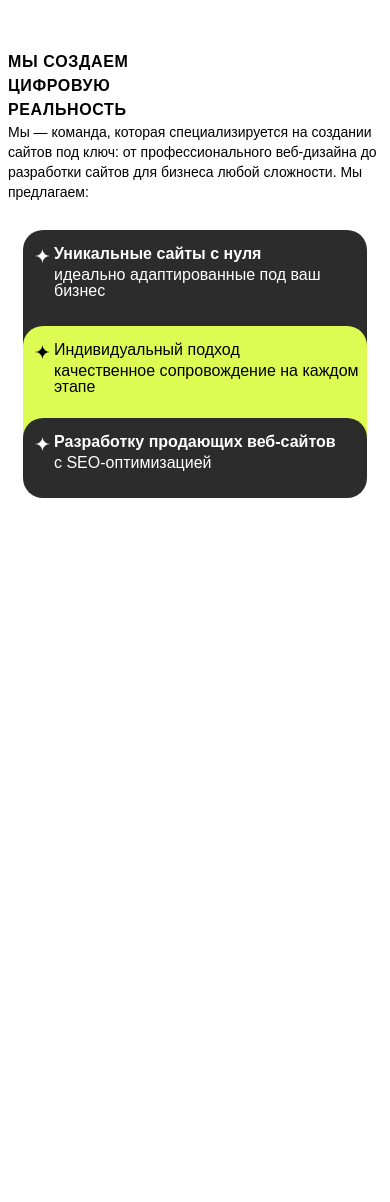
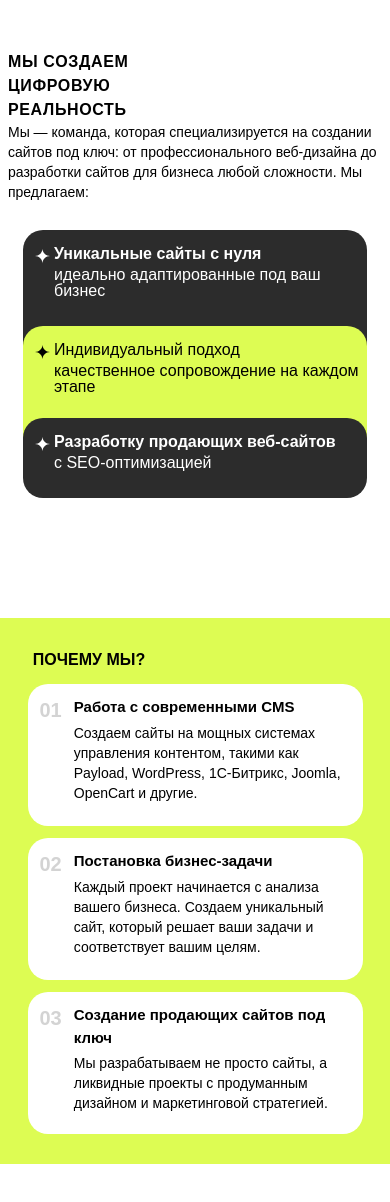
Before and after one commit to 1Slivador1Dali1/bm-w, a Next.js app: page / in a window 390 px wide. Shown: the top 1202 px of the page. Before the commit the page ends 844 px from the top, so only its background shows below. Built offline with nearby package versions, Linux system fonts and the light colour scheme.

Commit message:
full-block-4

```diff
--- a/app/page.tsx
+++ b/app/page.tsx
@@ -88,42 +88,42 @@ export default function Home() {
         </div>
       </div>
 
-      <div className="xl:h-[967px] 2xl:h-[869px] min-w-[359px] max-md:max-w-[730px] md:max-w-[730px] lg:max-w-[1200px] xl:max-w-[1600px] 2xl:max-w-[1920px] bg-[var(--osnovnoy-cvet)] mx-auto flex items-center justify-center relative mb-11 overflow-hidden">
+      <div className="px-2 md:pl-5 xl:pl-0 h-[546px] xl:h-[967px] 2xl:h-[869px] min-w-[375px] max-md:max-w-[780px] md:max-w-[1024px] lg:max-w-[1300px] xl:max-w-[1600px] 2xl:max-w-[1920px] bg-[var(--osnovnoy-cvet)] mx-auto flex items-center justify-center md:items-start md:justify-start xl:items-center xl:justify-center relative mb-11 overflow-hidden">
         <Image
           src="/bgwe.png"
-          className="hidden absolute xl:bottom-0 xl:right-[-114px] 2xl:top-[146px] 2xl:right-[28px] md:block "
+          className="hidden md:absolute md:bottom-0 md:right-[-114px] md:w-[542px] md:h-[497px] xl:w-[826px] xl:h-[723px] xl:bottom-0 xl:right-[-114px] 2xl:top-[146px] 2xl:right-[28px] md:block "
           alt="Example"
           width={826}
           height={723}
         />
 
-        <div className="xl:max-w-[1435px] 2xl:w-[1760px] absolute z-10">
-          <div className="xl:max-w-[1335px] 2xl:max-w-[1700px] flex flex-col items-start justify-start gap-7 2xl:h-[800px]">
-            <div className="max-w-[1760px] max-h-[98px] flex items-center gap-[30px] xl:pr-[845px] 2xl:pr-[800px]">
+        <div className=" min-w-[375px] max-md:max-w-[748px] md:max-w-[748px] xl:max-w-[1435px] 2xl:w-[1760px] absolute z-10">
+          <div className=" min-w-[375px] max-md:max-w-[748px] md:max-w-[748px] xl:max-w-[1335px] 2xl:max-w-[1700px] flex flex-col max-sm:justify-center max-sm:items-center items-start justify-start max-md:gap-3 md:gap-5 xl:gap-7 md:pt-3 md:h-[510px] xl:h-[840px] 2xl:h-[800px]">
+            <div className="max-w-[1760px] max-h-[98px] flex items-center gap-[30px] max-sm:pr-[220px] xl:pr-[845px] 2xl:pr-[800px]">
               <Image
                 src="/logoweblock.svg"
-                className="hidden md:block 2xl:h-24 2xl:w-24 xl:h-[86px] xl:w-[86px]"
+                className="hidden xl:block 2xl:h-24 2xl:w-24 xl:h-[86px] xl:w-[86px]"
                 alt="Example"
                 width={98}
                 height={98}
               />
 
-              <h2 className="font-bold uppercase text-[var(--cvet-teksta)] xl:text-[45px] 2xl:text-[55px] max-w-[804px] ">
+              <h2 className="font-bold uppercase text-[var(--cvet-teksta)] text-base md:text-[26px] xl:text-[45px] 2xl:text-[55px] max-w-[804px] pl-2">
                 Почему мы?
               </h2>
             </div>
 
-            <div className="max-w-[904px] flex flex-col gap-8 xl:max-h-[724px] 2xl:max-h-[643px] justify-between">
-              <div className="max-w-[904px] pt-8 xl:pb-[54px] 2xl:pb-8 pl-8 xl:pr-[17px] 2xl:pr-10 flex xl:gap-10 2xl:gap-14 items-start bg-[var(--cvet-teksta-2)] rounded-[50px] xl:max-h-[220px] 2xl:max-h-[193px] ">
-                <span className="font-bold xl:text-[40px] 2xl:text-6xl text-[var(--osnovnoy-cvet-3)] max-h-[70px] inline-block align-top">
+            <div className="max-w-[904px] flex flex-col gap-3 xl:gap-8 xl:max-h-[724px] 2xl:max-h-[643px] justify-between ">
+              <div className="max-w-[335px] md:max-w-[470px] xl:max-w-[904px] pt-3 xl:pt-8 pb-6 md:pb-[13px] xl:pb-[54px] 2xl:pb-8 pl-3 xl:pl-8 pr-3 md:pr-[15px] xl:pr-[17px] 2xl:pr-10 flex gap-3 xl:gap-10 2xl:gap-14 items-start bg-[var(--cvet-teksta-2)] rounded-[20px] xl:rounded-[50px] max-h-[142px] md:max-h-[137px] xl:max-h-[220px] 2xl:max-h-[193px] ">
+                <span className="font-bold text-xl xl:text-[40px] 2xl:text-6xl text-[var(--osnovnoy-cvet-3)] max-h-[70px] inline-block align-top">
                   01
                 </span>
 
-                <div className="max-w-[623px] flex flex-col gap-3">
-                  <h3 className="font-bold text-2xl text-[var(--cvet-teksta)]">
+                <div className="md:max-w-[332px] xl:max-w-[623px] flex flex-col gap-1 xl:gap-3">
+                  <h3 className="font-bold text-[15px] md:text-xl xl:text-2xl text-[var(--cvet-teksta)]">
                     Работа с современными CMS
                   </h3>
-                  <p className="xl:max-w-[485px] 2xl:max-w-[623px] font-normal text-[20px] text-wrap text-[var(--cvet-teksta)]">
+                  <p className="md:max-w-[317px] xl:max-w-[485px] 2xl:max-w-[623px] font-normal text-sm xl:text-[20px] text-wrap text-[var(--cvet-teksta)]">
                     Создаем сайты на мощных системах управления контентом,
                     такими как Payload, WordPress, 1С-Битрикс, Joomla, OpenCart
                     и другие.
@@ -131,16 +131,16 @@ export default function Home() {
                 </div>
               </div>
 
-              <div className="max-w-[904px] pt-8 xl:pb-[54px] 2xl:pb-8 pl-8 xl:pr-[17px] 2xl:pr-10 flex xl:gap-10 2xl:gap-14 items-start bg-[var(--cvet-teksta-2)] rounded-[50px] xl:max-h-[220px] 2xl:max-h-[193px]">
-                <span className="font-bold xl:text-[40px] 2xl:text-6xl text-[var(--osnovnoy-cvet-3)] max-h-[70px]">
+              <div className="max-w-[335px] md:max-w-[470px] xl:max-w-[904px] pt-3 xl:pt-8 pb-6 md:pb-[13px] xl:pb-[54px] 2xl:pb-8 pl-3 xl:pl-8 pr-3 md:pr-[15px] xl:pr-[17px] 2xl:pr-10 flex gap-3 xl:gap-10 2xl:gap-14 items-start bg-[var(--cvet-teksta-2)] rounded-[20px] xl:rounded-[50px] max-h-[142px] md:max-h-[137px] xl:max-h-[220px] 2xl:max-h-[193px]">
+                <span className="font-bold text-xl xl:text-[40px] 2xl:text-6xl text-[var(--osnovnoy-cvet-3)] max-h-[70px] inline-block align-top">
                   02
                 </span>
 
-                <div className="max-w-[623px] flex flex-col gap-3">
-                  <h3 className="font-bold text-2xl text-[var(--cvet-teksta)]">
+                <div className="md:max-w-[332px] xl:max-w-[623px] flex flex-col gap-1 xl:gap-3">
+                  <h3 className="font-bold text-[15px] md:text-xl xl:text-2xl text-[var(--cvet-teksta)]">
                     Постановка бизнес-задачи
                   </h3>
-                  <p className="xl:max-w-[485px] 2xl:max-w-[623px] font-normal text-[20px] text-wrap text-[var(--cvet-teksta)]">
+                  <p className="md:max-w-[317px] xl:max-w-[485px] 2xl:max-w-[623px] font-normal text-sm xl:text-[20px] text-wrap text-[var(--cvet-teksta)]">
                     Каждый проект начинается с анализа вашего бизнеса. Создаем
                     уникальный сайт, который решает ваши задачи и соответствует
                     вашим целям.
@@ -148,16 +148,16 @@ export default function Home() {
                 </div>
               </div>
 
-              <div className="max-w-[904px] pt-8 pb-[57px] pl-8 xl:pr-[17px] 2xl:pr-10 flex xl:gap-10 2xl:gap-14 items-start bg-[var(--cvet-teksta-2)] rounded-[50px] xl:max-h-[220px] 2xl:max-h-[193px]">
-                <span className="font-bold xl:text-[40px] 2xl:text-6xl text-[var(--osnovnoy-cvet-3)] max-h-[70px]">
+              <div className="max-w-[335px] md:max-w-[470px] xl:max-w-[904px] pt-3 xl:pt-8 pb-6 md:pb-[13px] xl:pb-[57px] pl-3 xl:pl-8 pr-3 md:pr-[15px] xl:pr-[17px] 2xl:pr-10 flex gap-3 xl:gap-10 2xl:gap-14 items-start bg-[var(--cvet-teksta-2)] rounded-[20px] max-h-[142px] md:max-h-[137px] xl:rounded-[50px] xl:max-h-[220px] 2xl:max-h-[193px]">
+                <span className="font-bold text-xl xl:text-[40px] 2xl:text-6xl text-[var(--osnovnoy-cvet-3)] max-h-[70px] inline-block align-top">
                   03
                 </span>
 
-                <div className="max-w-[623px] flex flex-col gap-3">
-                  <h3 className="font-bold text-2xl text-[var(--cvet-teksta)]">
+                <div className="md:max-w-[332px] xl:max-w-[623px] flex flex-col gap-1 xl:gap-3">
+                  <h3 className="font-bold text-[15px] md:text-xl xl:text-2xl text-[var(--cvet-teksta)]">
                     Создание продающих сайтов под ключ
                   </h3>
-                  <p className="xl:max-w-[485px] 2xl:max-w-[623px] font-normal text-[20px] text-wrap text-[var(--cvet-teksta)]">
+                  <p className="md:max-w-[317px] xl:max-w-[485px] 2xl:max-w-[623px] font-normal text-sm xl:text-[20px] text-wrap text-[var(--cvet-teksta)]">
                     Мы разрабатываем не просто сайты, а ликвидные проекты с
                     продуманным дизайном и маркетинговой стратегией.
                   </p>
```
